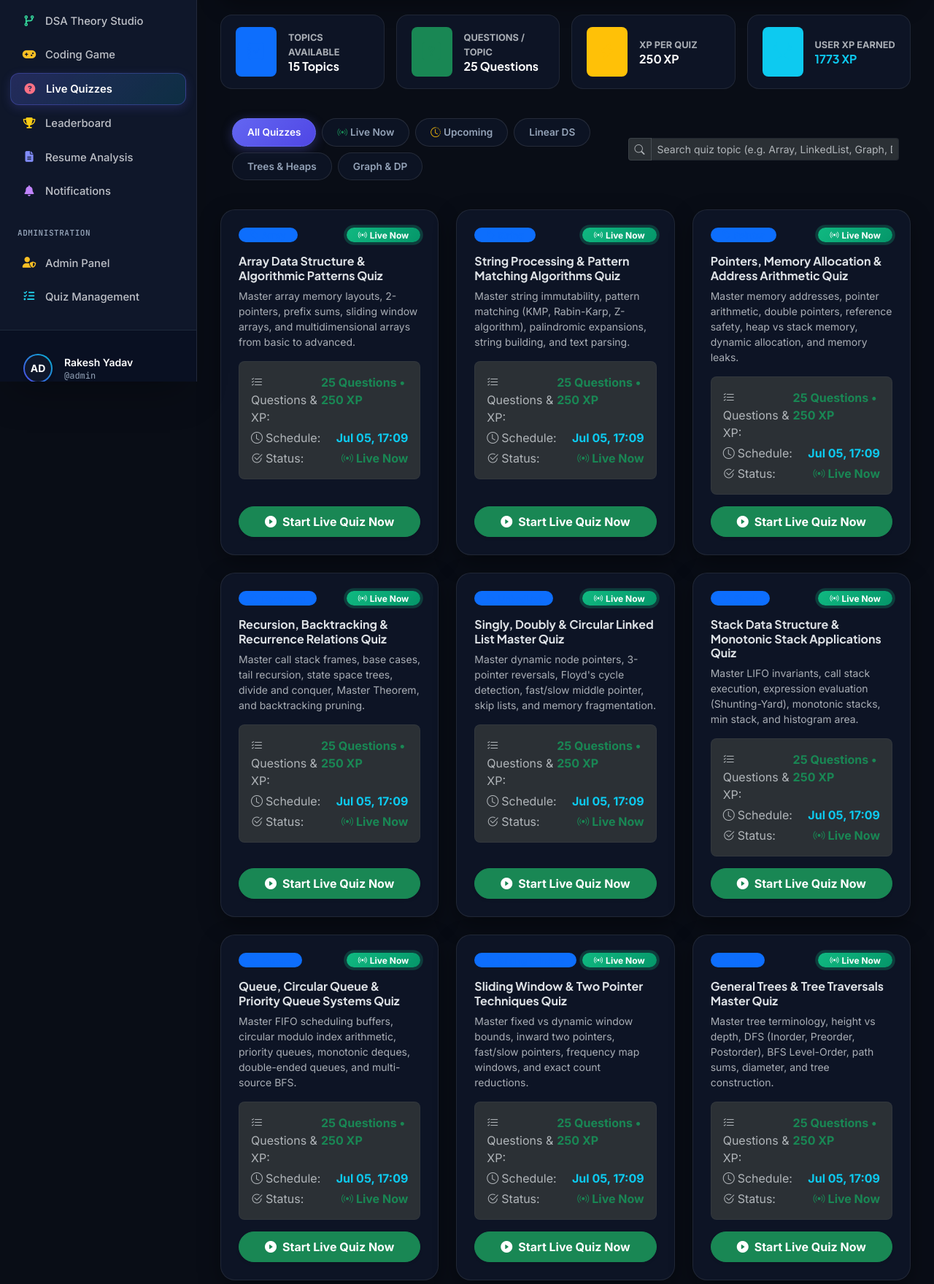
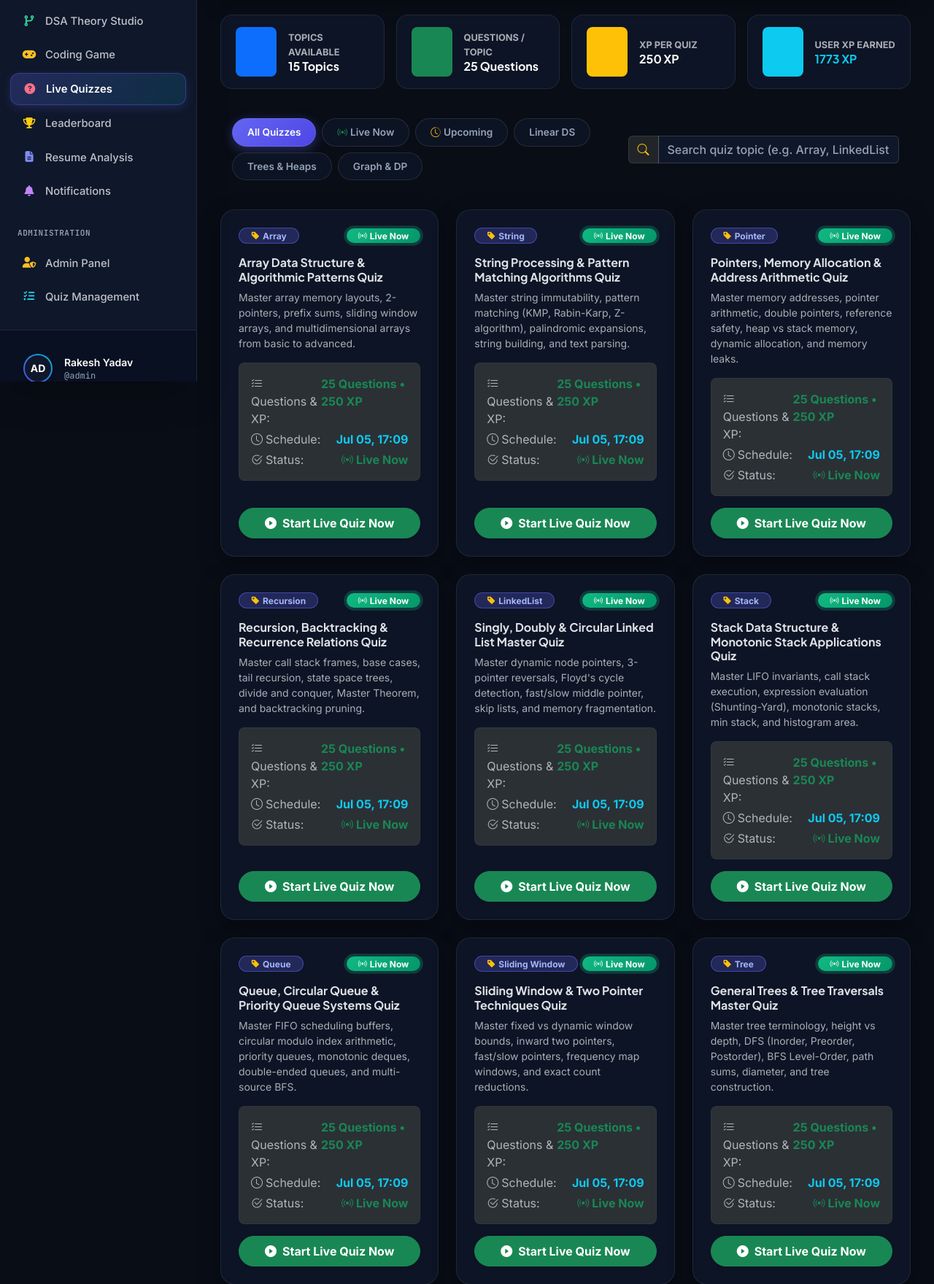
Before and after one commit to Rakesh451-ai/SkillSphere, a Django app: page /dashboard/quizzes/ in a window 1280 px wide. Shown: the part 277-2037 px from the top of the page at 73% size. Run offline with Django 5.2, Linux system fonts and the light colour scheme; a user stored in the database is signed in; data comes from the database, SQL or seed files in the repository; data that the repository does not hold is empty; some libraries are stand-ins or nearby versions.

Commit message:
Fix search input placeholder and badge contrast in Live Quizzes frontend

```diff
--- a/templates/dashboard/quiz_list.html
+++ b/templates/dashboard/quiz_list.html
@@ -52,6 +52,25 @@
         border: 1px solid rgba(255, 255, 255, 0.08);
         border-radius: 16px;
         padding: 16px 20px;
+    }
+
+    #quizSearchInput {
+        background-color: #0f172a !important;
+        color: #f8fafc !important;
+        border: 1px solid rgba(255, 255, 255, 0.18) !important;
+        font-weight: 500;
+    }
+    #quizSearchInput::placeholder {
+        color: #94a3b8 !important;
+        opacity: 1;
+        font-weight: 500;
+    }
+
+    .badge-topic-tag {
+        background: rgba(99, 102, 241, 0.25) !important;
+        border: 1px solid rgba(99, 102, 241, 0.5) !important;
+        color: #a5b4fc !important;
+        font-weight: 700 !important;
     }
 </style>
 {% endblock %}
@@ -138,9 +157,9 @@
             </div>
         </div>
         <div class="col-md-5">
-            <div class="input-group input-group-sm">
-                <span class="input-group-text bg-body-tertiary border-secondary border-opacity-25"><i class="bi bi-search text-muted"></i></span>
-                <input type="text" class="form-control bg-body-tertiary border-secondary border-opacity-25 text-body" id="quizSearchInput" placeholder="Search quiz topic (e.g. Array, LinkedList, Graph, DP)..." onkeyup="searchQuizzes()">
+            <div class="input-group">
+                <span class="input-group-text bg-dark border-secondary border-opacity-25 text-warning"><i class="bi bi-search"></i></span>
+                <input type="text" class="form-control" id="quizSearchInput" placeholder="Search quiz topic (e.g. Array, LinkedList, Graph, DP)..." onkeyup="searchQuizzes()">
             </div>
         </div>
     </div>
@@ -153,8 +172,8 @@
         <div class="quiz-card p-4 h-100 d-flex flex-column justify-content-between">
             <div>
                 <div class="d-flex justify-content-between align-items-center mb-3">
-                    <span class="badge bg-primary bg-opacity-20 text-primary px-3 py-1 rounded-pill extra-small fw-bold">
-                        <i class="bi bi-tag-fill me-1"></i>{{ q.topic }}
+                    <span class="badge badge-topic-tag px-3 py-1 rounded-pill extra-small fw-bold">
+                        <i class="bi bi-tag-fill me-1 text-warning"></i>{{ q.topic }}
                     </span>
 
                     {% if not q.is_live %}
--- a/templates/dashboard/quiz_take.html
+++ b/templates/dashboard/quiz_take.html
@@ -68,7 +68,7 @@
         <div class="timer-sticky-header p-3">
             <div class="d-flex justify-content-between align-items-center flex-wrap gap-3 mb-2">
                 <div>
-                    <span class="badge bg-primary bg-opacity-20 text-primary rounded-pill px-3 py-1 extra-small fw-bold mb-1">{{ quiz.topic }}</span>
+                    <span class="badge bg-primary bg-opacity-25 text-primary border border-primary border-opacity-50 rounded-pill px-3 py-1 extra-small fw-bold mb-1"><i class="bi bi-tag-fill me-1 text-warning"></i>{{ quiz.topic }}</span>
                     <h4 class="fw-bold mb-0 text-white"><i class="bi bi-patch-question-fill text-warning me-2"></i>{{ quiz.title }}</h4>
                 </div>
                 <div class="d-flex align-items-center gap-3">
```
